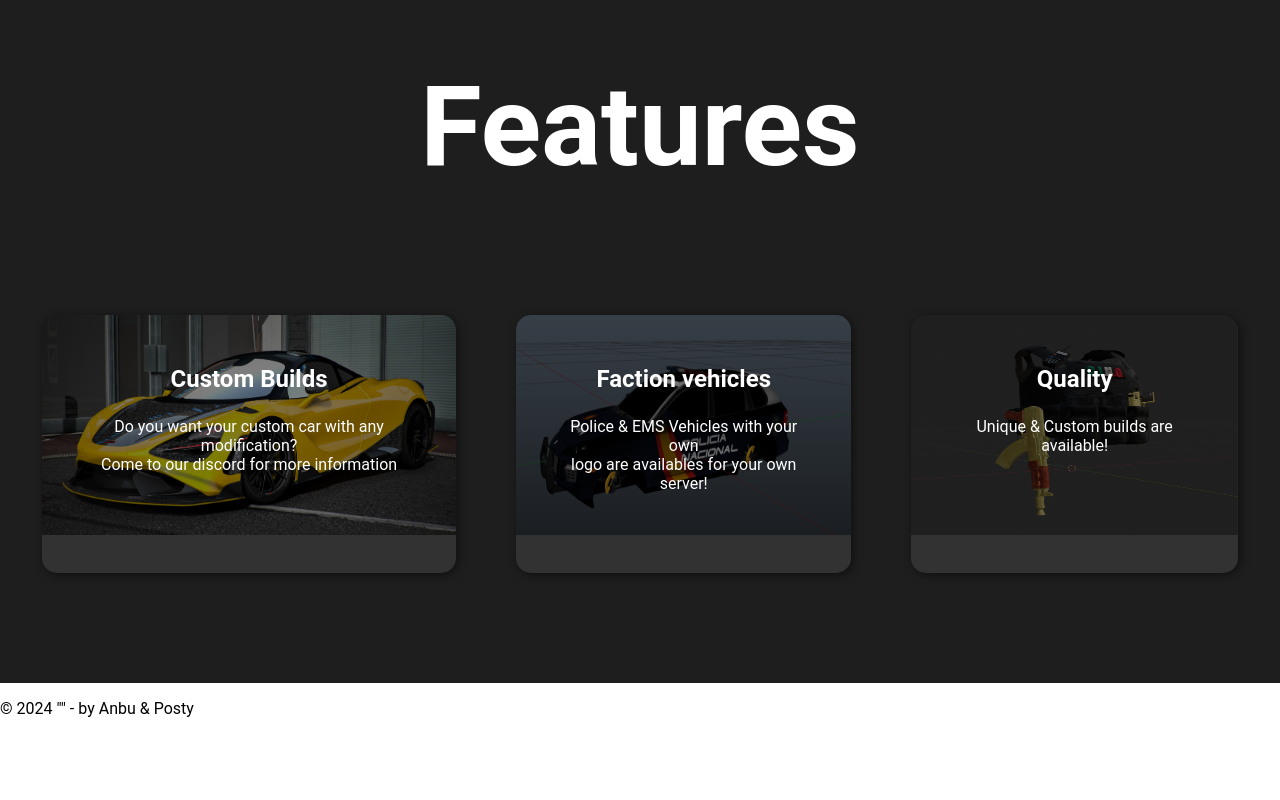
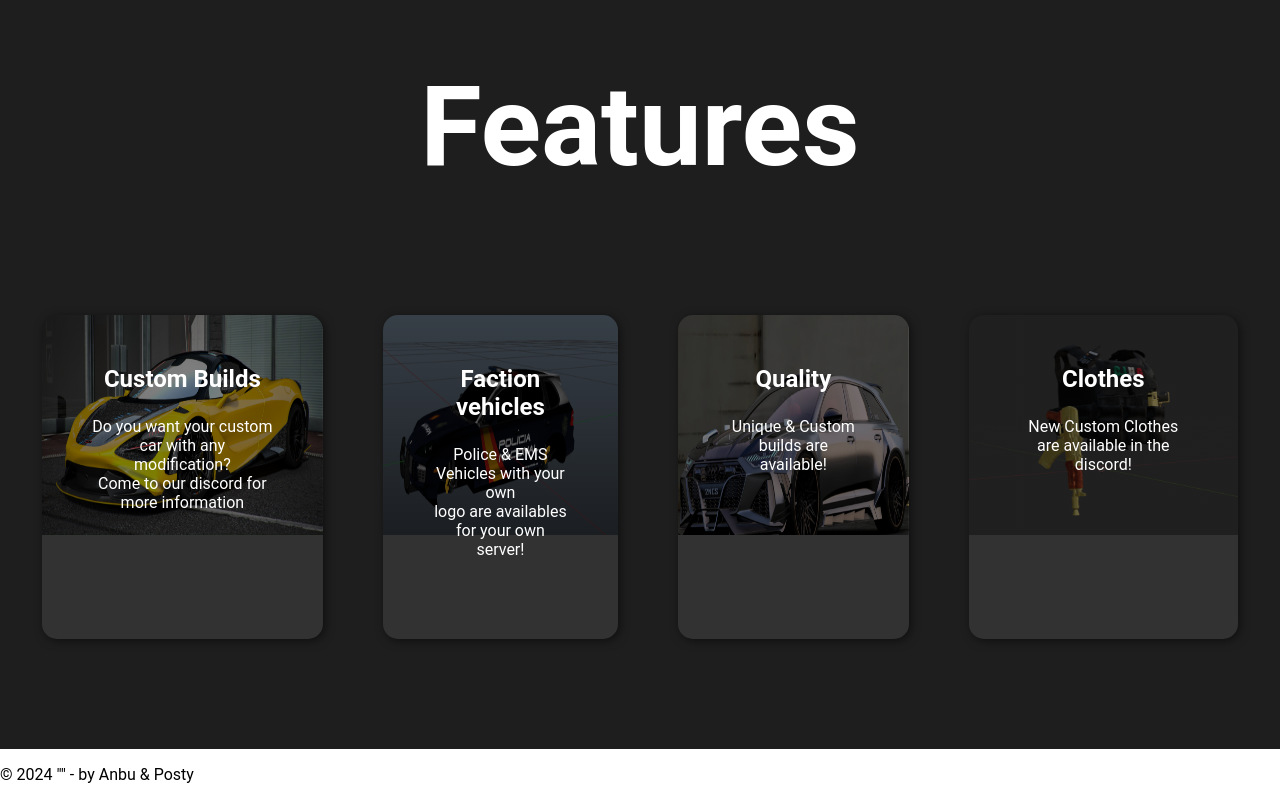
Before and after one commit to AnbuSM/SupremeCustoms, a plain HTML site: page index.html in a window 1280 px wide. Shown: the part 2369-3169 px from the top of the page. Before the commit the page ends 3103 px from the top, so only its background shows below. Drawn offline with Linux system fonts and the light colour scheme.

Commit message:
Update index.html

```diff
--- a/index.html
+++ b/index.html
@@ -60,6 +60,10 @@
                     <h3>Quality</h3>
                     <p>Unique & Custom builds are available!</p>
                 </div>
+                <div class="cartas">
+                    <h3>Clothes</h3>
+                    <p>New Custom Clothes are available in the discord!</p>
+                </div>
             </div>
     </section>
 
```
